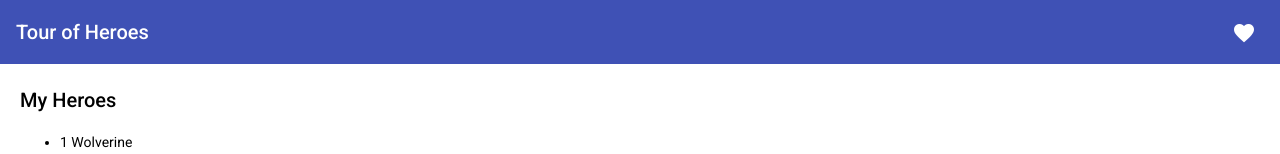
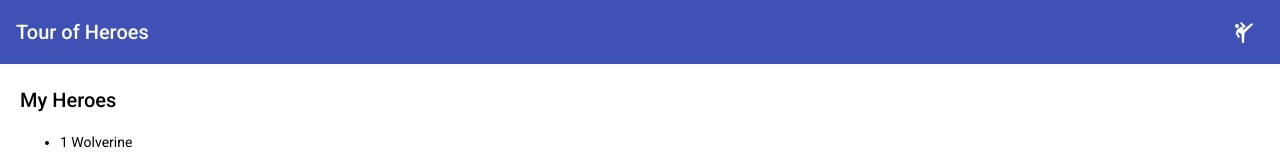
Before and after one commit to Vanessamachado93/tour-of-heroes, an Angular app: page /heroes in a window 1280 px wide. Shown: the top 154 px of the page. Built offline with nearby package versions, Linux system fonts and the light colour scheme.

Commit message:
Add import do Matiral

```diff
--- a/src/app/app.component.css
+++ b/src/app/app.component.css
@@ -1,7 +1,3 @@
 .content {
   margin: 20px;
 }
-
-.example-spacer {
-  flex: 1 1 auto;
-}
--- a/src/app/app.component.html
+++ b/src/app/app.component.html
@@ -1,12 +1,13 @@
 <mat-toolbar color='primary'>
   <span>{{title}}</span>
 
-   <span class="example-spacer"></span>
+   <span fxFlex></span>
 
-  <button mat-icon-button
-   class="example-icon favorite-icon"
-   aria-label="Example icon-button with heart icon">
-    <mat-icon>favorite</mat-icon>
+  <button
+    mat-icon-button
+    matTooltip="Heroes"
+    aria-label="Heroes list" routerLink="/heroes">
+    <mat-icon>sports_martial_arts</mat-icon>
   </button>
 </mat-toolbar>
 
--- a/src/app/app.module.ts
+++ b/src/app/app.module.ts
@@ -11,6 +11,8 @@
 import { MessagesComponent } from './messages/messages.component';
 import { MatExpansionModule } from '@angular/material/expansion';
 import { MatIconModule } from '@angular/material/icon';
+import { FlexLayoutModule } from '@angular/flex-layout';
+import {MatTooltipModule} from '@angular/material/tooltip';
 
 @NgModule({
   declarations: [
@@ -24,10 +26,12 @@
     AppRoutingModule,
     FormsModule,
     BrowserAnimationsModule,
+    FlexLayoutModule,
     MatToolbarModule,
     MatButtonModule,
     MatExpansionModule,
     MatIconModule,
+    MatTooltipModule,
   ],
   providers: [],
   bootstrap: [AppComponent]
```
